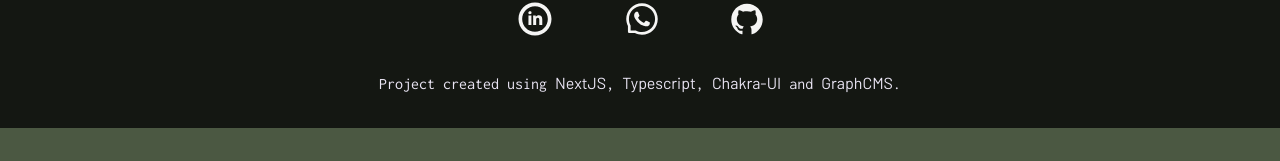
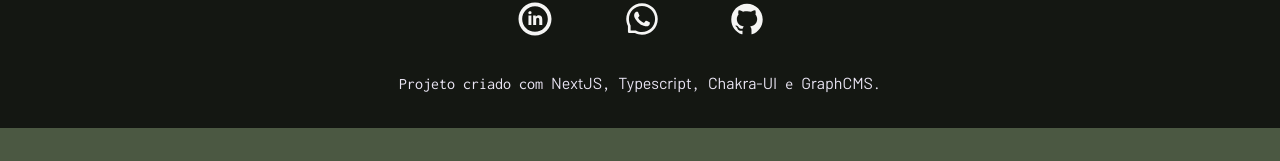
Before and after one commit to cptvictor95/portfolio, a Next.js app: page / in a window 1280 px wide. Shown: the part 4450-4611 px from the top of the page. Built offline with nearby package versions, Linux system fonts and the light colour scheme; a web font is replaced by a local one.

Commit message:
fix contact section project language

```diff
--- a/components/HorizontalBar.tsx
+++ b/components/HorizontalBar.tsx
@@ -74,7 +74,7 @@ const HorizontalBar: React.FC = () => {
       </Flex>
       <Container as="section" maxW="container.lg.sm" px={8} centerContent>
         <Text>
-          Project created using{' '}
+          Projeto criado com{' '}
           <Link href="https://nextjs.org" isExternal>
             NextJS
           </Link>
@@ -86,7 +86,7 @@ const HorizontalBar: React.FC = () => {
           <Link href="https://chakra-ui.com" isExternal>
             Chakra-UI
           </Link>{' '}
-          and{' '}
+          e{' '}
           <Link href="https://graphcms.com" isExternal>
             GraphCMS
           </Link>
```
